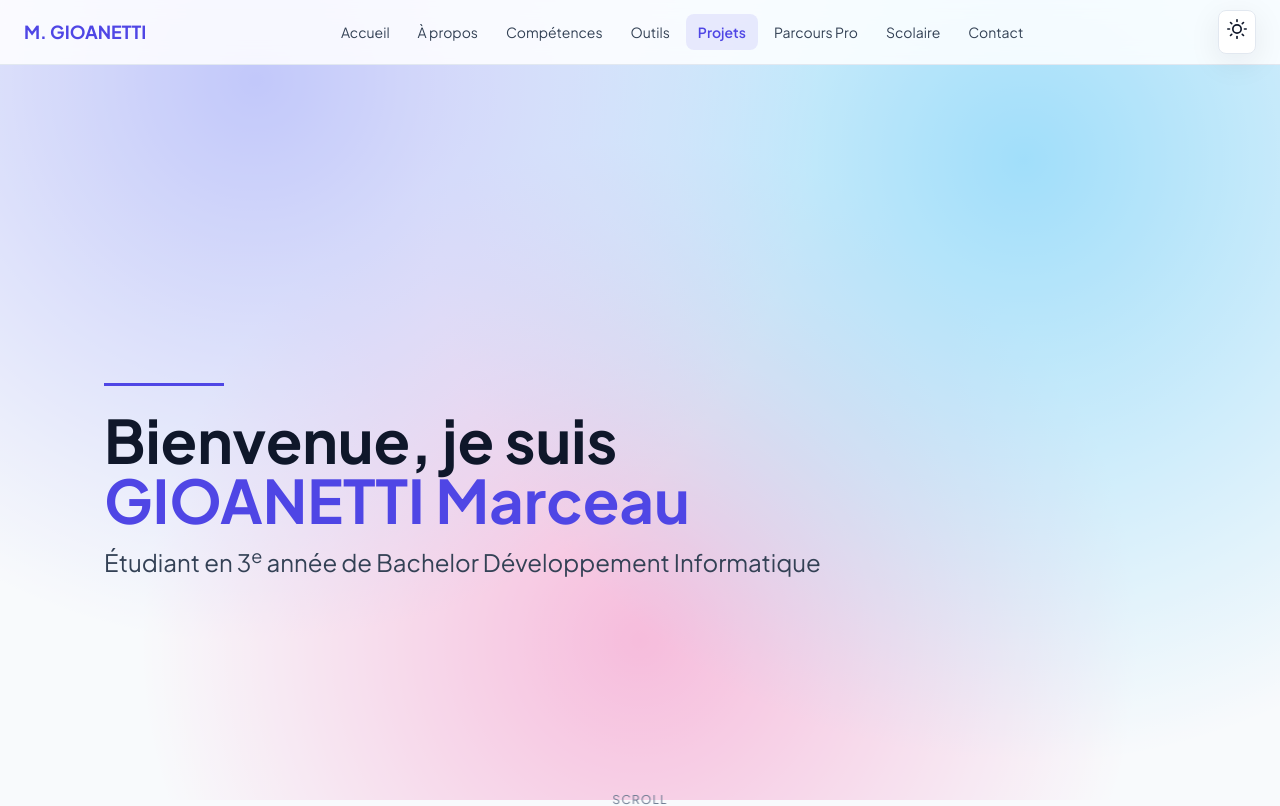
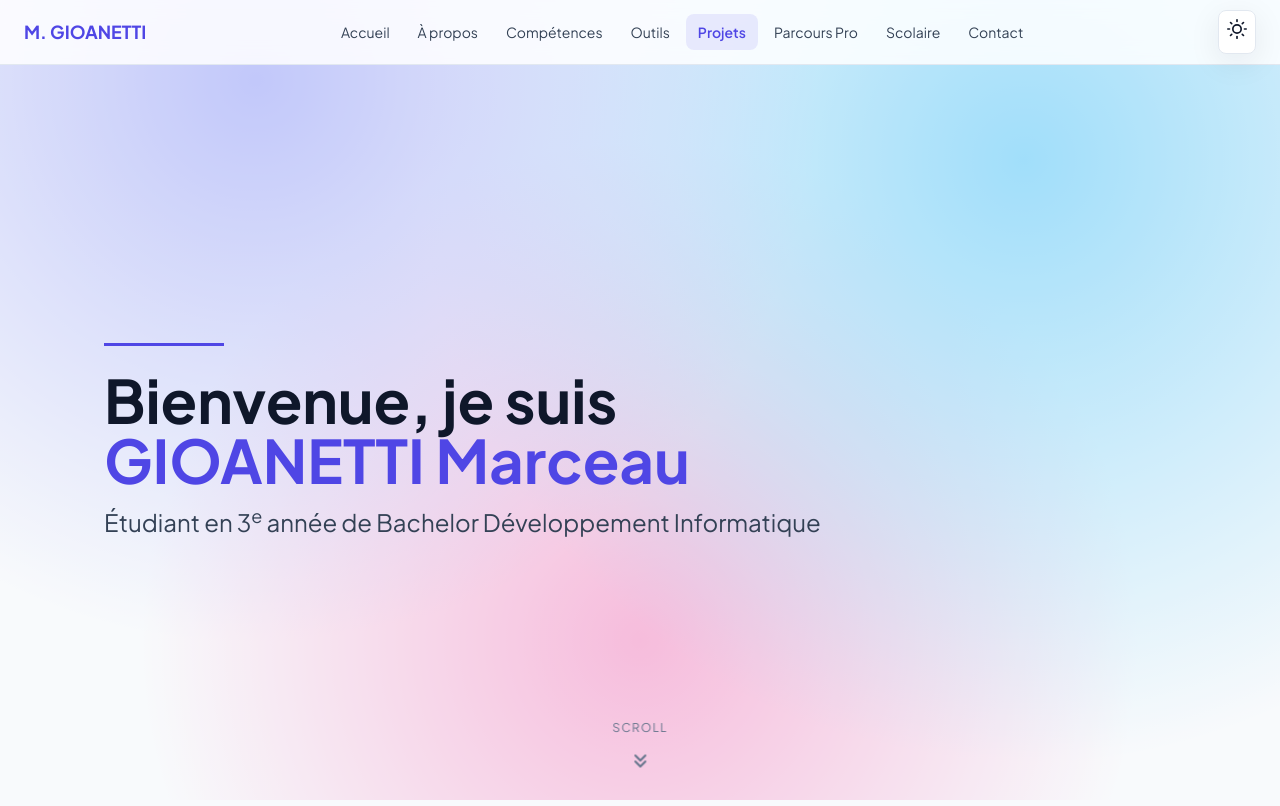
Before and after one commit to Fr0gzilla/Portfolio, a Next.js app: page / in a window 1280 px wide. Shown: the top 806 px of the page. Built offline with nearby package versions, Linux system fonts and the light colour scheme.

Commit message:
Accueil : l'indicateur de défilement tient dans le premier écran

```diff
--- a/app/sections/HeroSection.tsx
+++ b/app/sections/HeroSection.tsx
@@ -4,7 +4,7 @@ export default function HeroSection() {
   return (
     <section
       id="home"
-      className="min-h-screen flex flex-col justify-center px-4 sm:px-6 md:px-10 max-w-6xl mx-auto relative"
+      className="min-h-[calc(100svh-5rem)] flex flex-col justify-center px-4 sm:px-6 md:px-10 max-w-6xl mx-auto relative"
     >
       <div className="hero-accent-bar" />
 
@@ -20,7 +20,7 @@ export default function HeroSection() {
       {/* Scroll indicator — animation CSS pure, ne tourne que si l'élément est visible */}
       <div
         aria-label="Indicateur de défilement"
-        className="hero-scroll-indicator absolute bottom-10 left-1/2 -translate-x-1/2 flex flex-col items-center gap-2"
+        className="hero-scroll-indicator absolute bottom-8 left-1/2 -translate-x-1/2 flex flex-col items-center gap-2"
       >
         <span className="text-xs text-[var(--text-muted)] tracking-widest uppercase">Scroll</span>
         <svg
```
